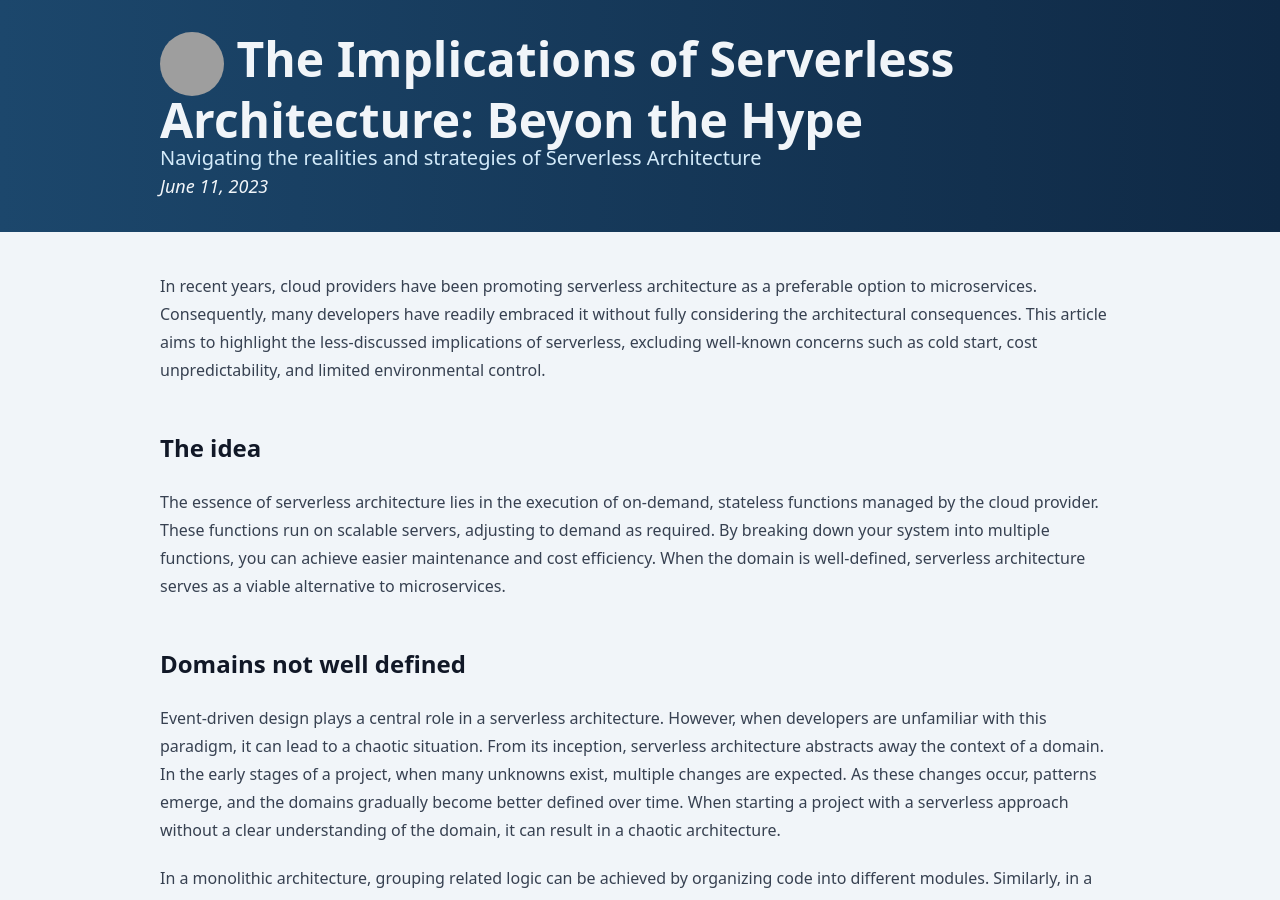
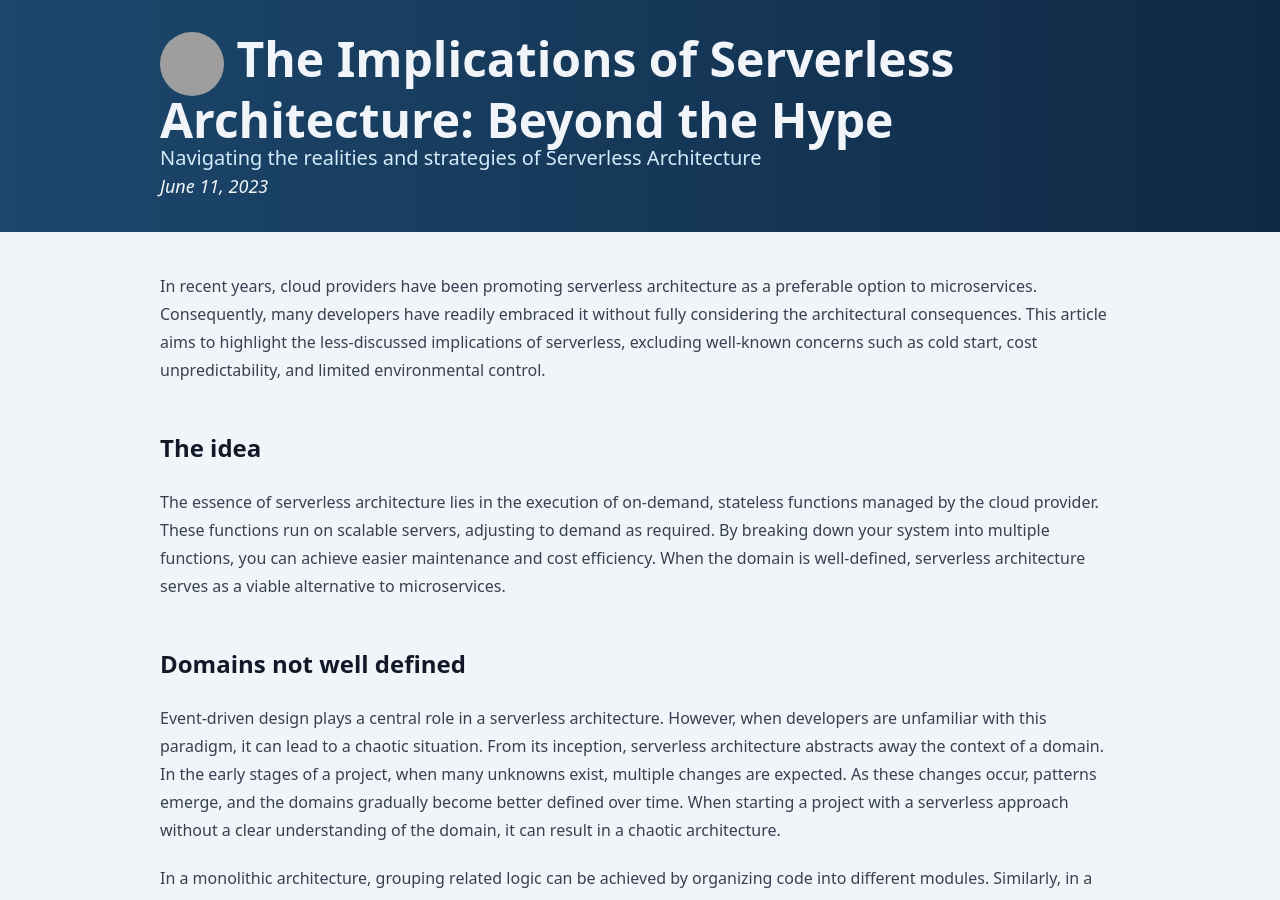
Before and after one commit to 3zcurdia/3zcurdia.github.io, a Jekyll site: the page built from _posts/2023-06-11-the-implications-of-serverless-architecture.md, in a window 1280 px wide and 900 px high. Built offline with Jekyll 4.4.1, drawn with Linux system fonts in a browser that asks for light colours; nearby versions of some CDN libraries; grey boxes are pictures that could not be loaded.

Commit message:
Update timestamp

```diff
--- a/_posts/2023-06-11-the-implications-of-serverless-architecture.md
+++ b/_posts/2023-06-11-the-implications-of-serverless-architecture.md
@@ -1,8 +1,8 @@
 ---
 layout: post
-title: "The Implications of Serverless Architecture: Beyon the Hype"
+title: "The Implications of Serverless Architecture: Beyond the Hype"
 description: Navigating the realities and strategies of Serverless Architecture
-date: "2023-06-11T15:00:00-06:00"
+date: "2023-06-11T13:00:00-06:00"
 tags:
   - architecture
   - microservices
```
